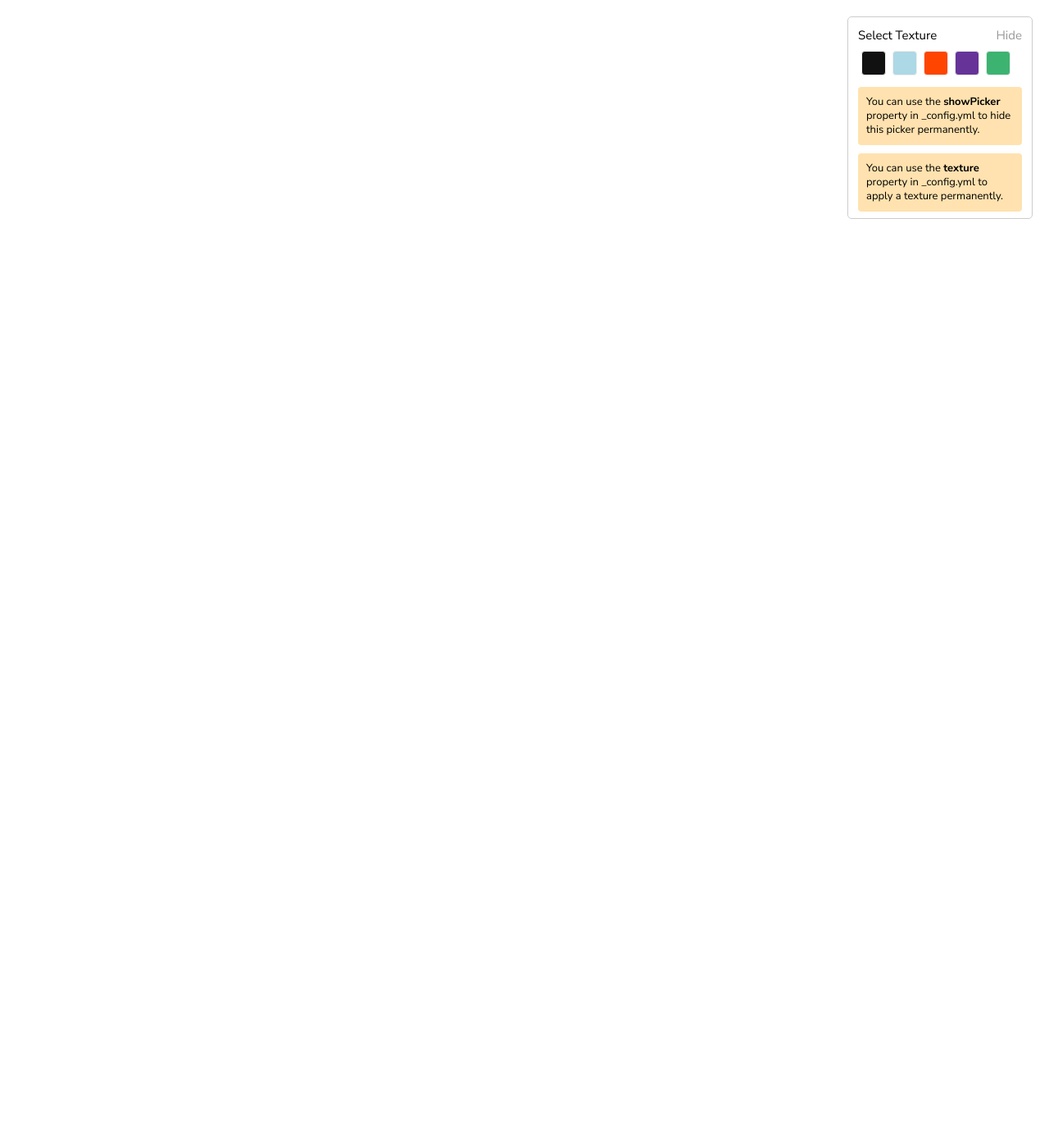
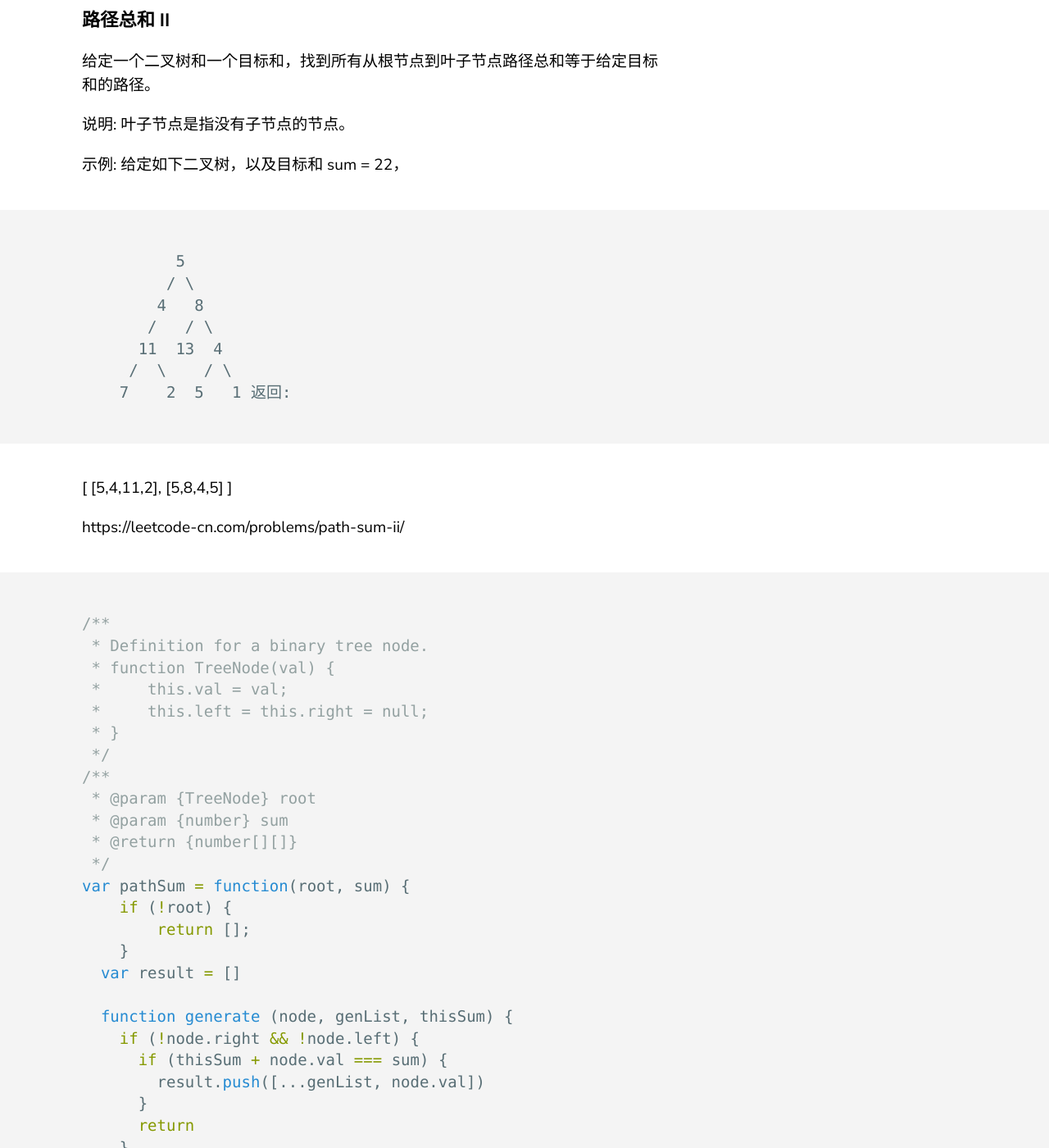
Before and after one commit to bilibiliou/bilibiliou.github.io, a Jekyll site: the page built from _posts/Algorithm/2019-11-19-leetcode-rush.markdown, in a window 1280 px wide and 1400 px high, scrolled down 12057 px. Shown: the whole window at 82% size. Built offline with Jekyll 4.4.1, drawn with Linux system fonts in a browser that asks for light colours; some of the changed text lies outside the part shown.

Commit message:
new version

````diff
--- a/_config.yml
+++ b/_config.yml
@@ -15,12 +15,12 @@
 
 permalink: /posts/:title/
 texture:
-  title: Adam Denisov
-  tagline: Developer. Designer
+  title: Bilibiliou 的个人博客
+  tagline: 小码农年方二十又三，正青春被加班削去了头发
   date_format: "%b %-d, %Y"
   style: black
-  showNav: false
-  showPicker: true
+  showNav: true
+  showPicker: false
 
   # generate social links in footer
   social_links:
--- a/_posts/Algorithm/2019-11-19-leetcode-rush.markdown
+++ b/_posts/Algorithm/2019-11-19-leetcode-rush.markdown
@@ -60,6 +60,8 @@
 
 result // ["Alaska", "Dad"]
 ```
+执行用时 :88 ms
+内存消耗 :33.8 MB
 
 ### 2. N叉树的最大深度
 
@@ -204,6 +206,8 @@
 
 shortestToChar('loveleetcode', 'e')
 ```
+执行用时：172 ms
+内存消耗：41.8 MB
 
 ### 两数相加
 
@@ -419,3 +423,73 @@
 
 执行用时 :164 ms, 在所有 JavaScript 提交中击败了69.32%的用户
 内存消耗 :40.4 MB, 在所有 JavaScript 提交中击败了41.77%的用户
+
+### 路径总和 II
+
+给定一个二叉树和一个目标和，找到所有从根节点到叶子节点路径总和等于给定目标和的路径。
+
+说明: 叶子节点是指没有子节点的节点。
+
+示例:
+给定如下二叉树，以及目标和 sum = 22，
+
+              5
+             / \
+            4   8
+           /   / \
+          11  13  4
+         /  \    / \
+        7    2  5   1
+返回:
+
+[
+   [5,4,11,2],
+   [5,8,4,5]
+]
+
+https://leetcode-cn.com/problems/path-sum-ii/
+
+```js
+/**
+ * Definition for a binary tree node.
+ * function TreeNode(val) {
+ *     this.val = val;
+ *     this.left = this.right = null;
+ * }
+ */
+/**
+ * @param {TreeNode} root
+ * @param {number} sum
+ * @return {number[][]}
+ */
+var pathSum = function(root, sum) {
+    if (!root) {
+        return [];
+    }
+  var result = []
+
+  function generate (node, genList, thisSum) {
+    if (!node.right && !node.left) {
+      if (thisSum + node.val === sum) {
+        result.push([...genList, node.val])
+      }
+      return
+    }
+
+
+    if (node && node.left) {
+      generate(node.left, [...genList, node.val], thisSum + node.val)
+    }
+
+    if (node && node.right) {
+      generate(node.right, [...genList, node.val], thisSum + node.val)
+    }
+
+  }
+  generate(root, [], 0)
+
+  return result
+};
+```
+执行用时：92 ms
+内存消耗：46.3 MB
````
